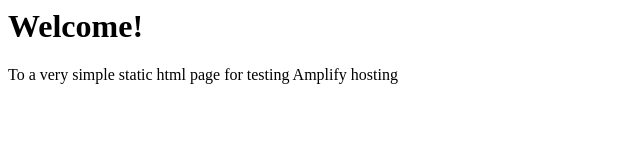
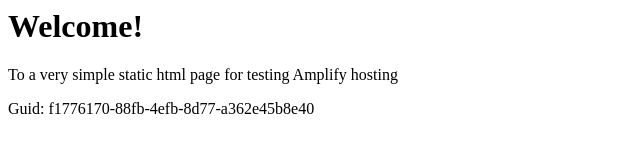
Before and after one commit to aws-aemilia-sfo/Github-PR-Commit-Integration-Test-DoNotTouch-GitHubAutoBuildCanaryTest-v1-preprod-us-west-1, a website: page src/index.html in a window 1280 px wide. Shown: the whole page, without its empty margins (0-640 px from the left). Drawn offline with Linux system fonts and the light colour scheme.

Commit message:
commit from integ tests

```diff
--- a/src/index.html
+++ b/src/index.html
@@ -1,3 +1,5 @@
+
+
 <html lang="en">
 
 <head>
@@ -10,6 +12,6 @@
 <body>
     <h1>Welcome!</h1>
     <p>To a very simple static html page for testing Amplify hosting</p>
-</body>
+    <p>Guid: f1776170-88fb-4efb-8d77-a362e45b8e40</p></body>
 
 </html>
```
